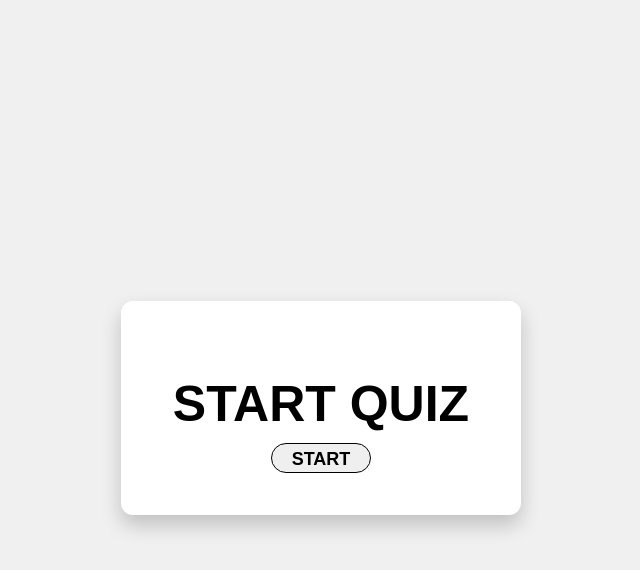
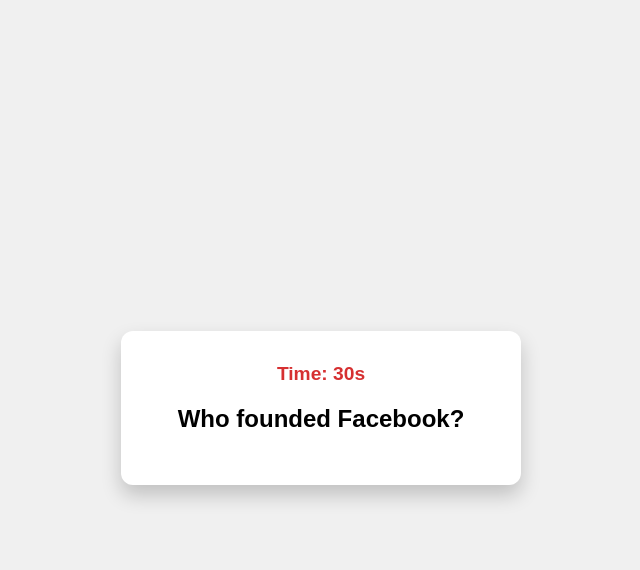
Before and after one commit to Nifemi101/Quiz-app, a plain HTML site: page html/quizApp.html in a window 1280 px wide. Both pictures are taken after a click on the button "START". Shown: the whole page, without its empty margins (319-959 px from the left). Drawn offline with Linux system fonts and the light colour scheme.

Commit message:
added Id's to html amd displayed questions on the page

```diff
--- a/html/quizApp.html
+++ b/html/quizApp.html
@@ -10,18 +10,18 @@
   <body>
     <div class="quiz-app" id="welcome-js">
       <section class="first-section">
-        <div class="start-quiz">
+        <div class="start-quiz" id="start-div">
           <h2 class="welcome">START QUIZ</h2>
-          <button class="start">START</button>
+          <button id="start-js">START</button>
         </div>
       </section>
 
-      <section class="question-box">
-        <div class="hide">
+      <section>
+        <div class="hide" id="question-box">
           <div class="timer" id="timer-js">
             Time: <span id="seconds">30</span>s
           </div>
-          <h2 class="question" id="questions.js"></h2>
+          <h2 class="question" id="questions-js"></h2>
           <div class="answers" id="answers-js"></div>
         </div>
       </section>
@@ -30,7 +30,7 @@
         <div id="result-js" class="result-box hide">
           <h2 class="end-message">All Done</h2>
           <p class="score-board">Your score is <span id="score-js">0</span></p>
-          <button class="playagain" id="restart-js">RESTART</button>
+          <button id="restart-js">RESTART</button>
         </div>
       </section>
     </div>
--- a/js/quizApp.js
+++ b/js/quizApp.js
@@ -80,4 +80,45 @@ const initQuiz = function () {
       answer: "Page not found",
     },
   ];
+
+  let currentindex = 0;
+  let score = 0;
+  let timeleft = 30;
+  let timer;
+
+  const startButton = document.getElementById("start-js");
+  const startBox = document.getElementById("start-div");
+  const questionBox = document.getElementById("question-box");
+  const resultBox = document.getElementById("result-js");
+  const questionText = document.getElementById("questions-js");
+  const optionsBox = document.getElementById("options-js");
+  const timerText = document.getElementById("seconds");
+  const scoreText = document.getElementById("score-js");
+  const restartButton = document.getElementById("restart-js");
+
+  startButton.addEventListener("click", () => {
+    startBox.classList.add("hide");
+    questionBox.classList.remove("hide");
+    showQuestion();
+    startTimer();
+  });
+
+  function showQuestion() {
+    let currentQuestion = questions[currentindex];
+    questionText.innerText = currentQuestion.questions;
+
+    optionsBox.innerHTML = "";
+
+    currentQuestion.options.forEach((option) => {
+      const optionButton = document.createElement("button");
+      optionButton.innerText = option;
+      optionButton.classList.add("button");
+      optionButton.addEventListener("click", () => {
+        cheackAnswers(option);
+      })
+      optionsBox.appendChild(optionButton);
+    });
+  }
 };
+
+initQuiz();
```
